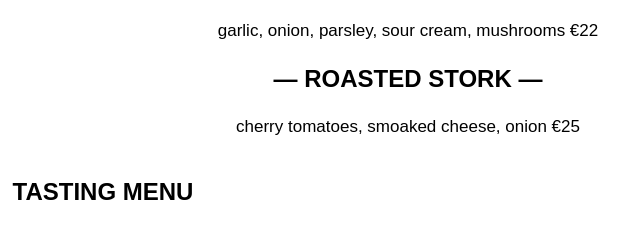
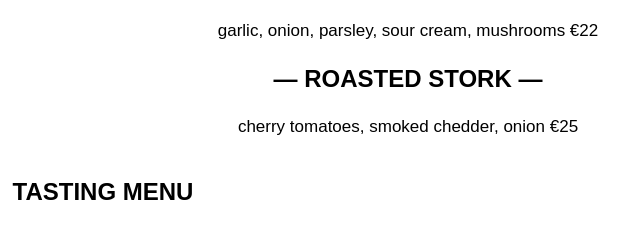
Before and after one commit to DamirAbjanovic/ThymeRestaurant, a plain HTML site: page food.html in a window 1280 px wide. Shown: the part 1243-1470 px from the top of the page, 537-1177 px from the left. Drawn offline with nearby package versions, Linux system fonts and the light colour scheme; a web font is replaced by a local one.

Commit message:
Finial Version
Grammar fix.

```diff
--- a/food.html
+++ b/food.html
@@ -124,7 +124,7 @@
                     <h3>— WILD DUCK —</h3>
                     <p>garlic, onion, parsley, sour cream, mushrooms €22</p>
                     <h3>— ROASTED STORK —</h3>
-                    <p>cherry tomatoes, smoaked cheese, onion €25</p>
+                    <p>cherry tomatoes, smoked chedder, onion €25</p>
 
                 </div>
 
```
